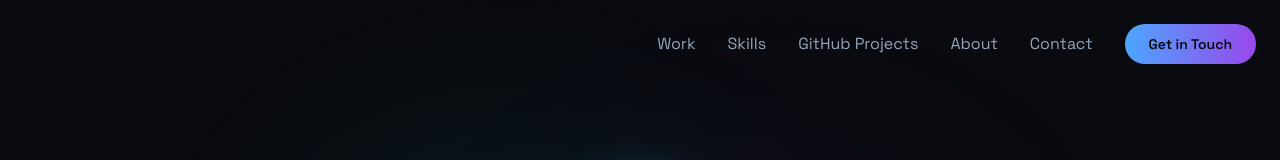
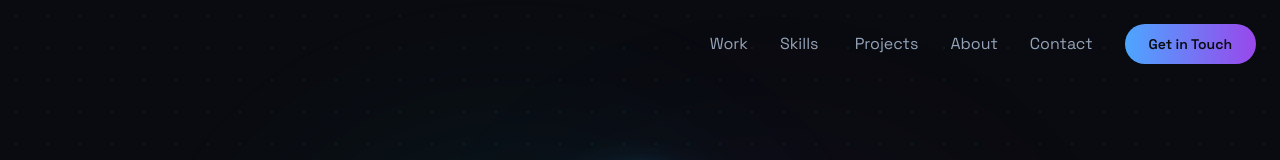
Before and after one commit to oussamarca/oussamaabdel, a React (Vite) app: page / in a window 1280 px wide. Shown: the top 160 px of the page. Built offline with nearby package versions, Linux system fonts and the light colour scheme; the HTML template or start-up script is replaced by a standard one.

Commit message:
Changes
Co-authored-by: oussamarca <161063766+oussamarca@users.noreply.github.com>

```diff
--- a/src/components/layout/Navbar.tsx
+++ b/src/components/layout/Navbar.tsx
@@ -9,7 +9,7 @@ const navLinks = [{
   name: "Skills",
   href: "#skills"
 }, {
-  name: "GitHub Projects",
+  name: "\u00a0Projects",
   href: "#github"
 }, {
   name: "About",
```
